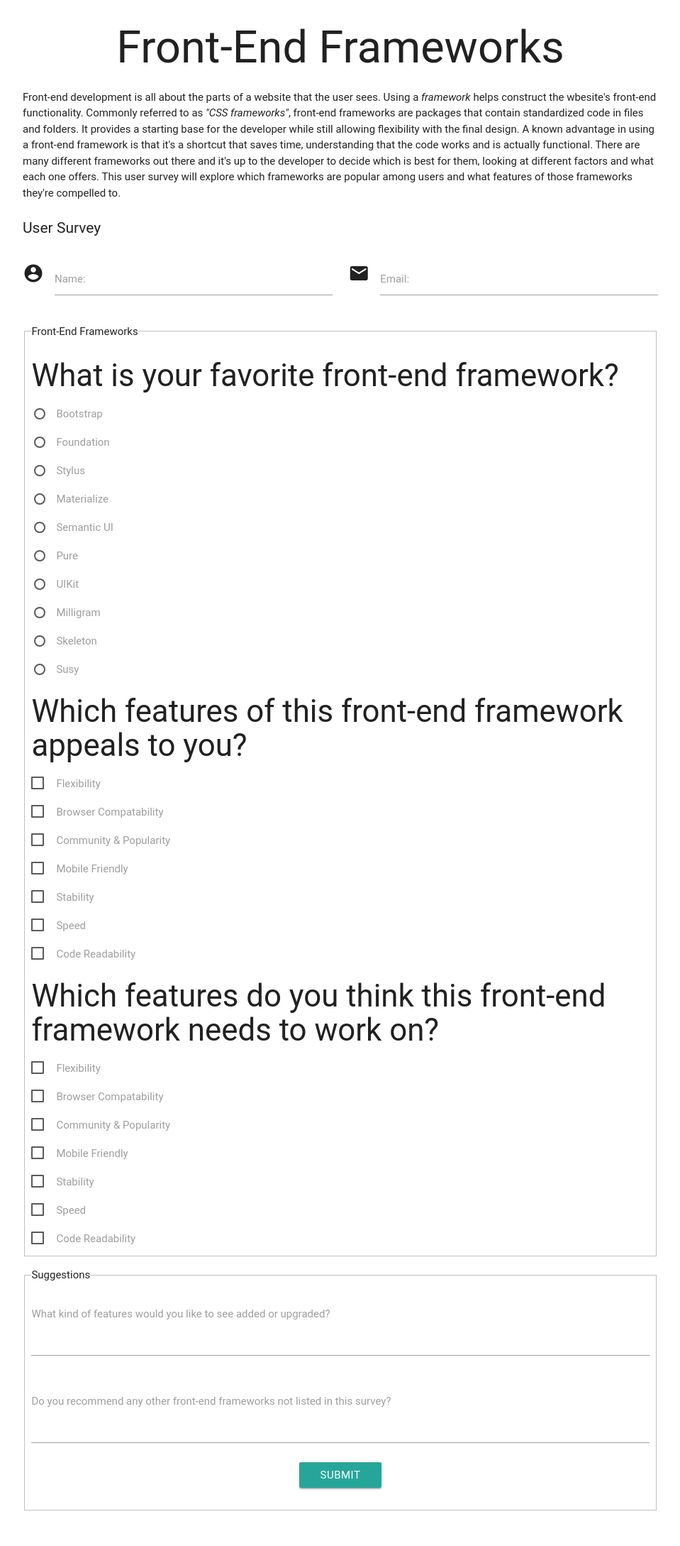
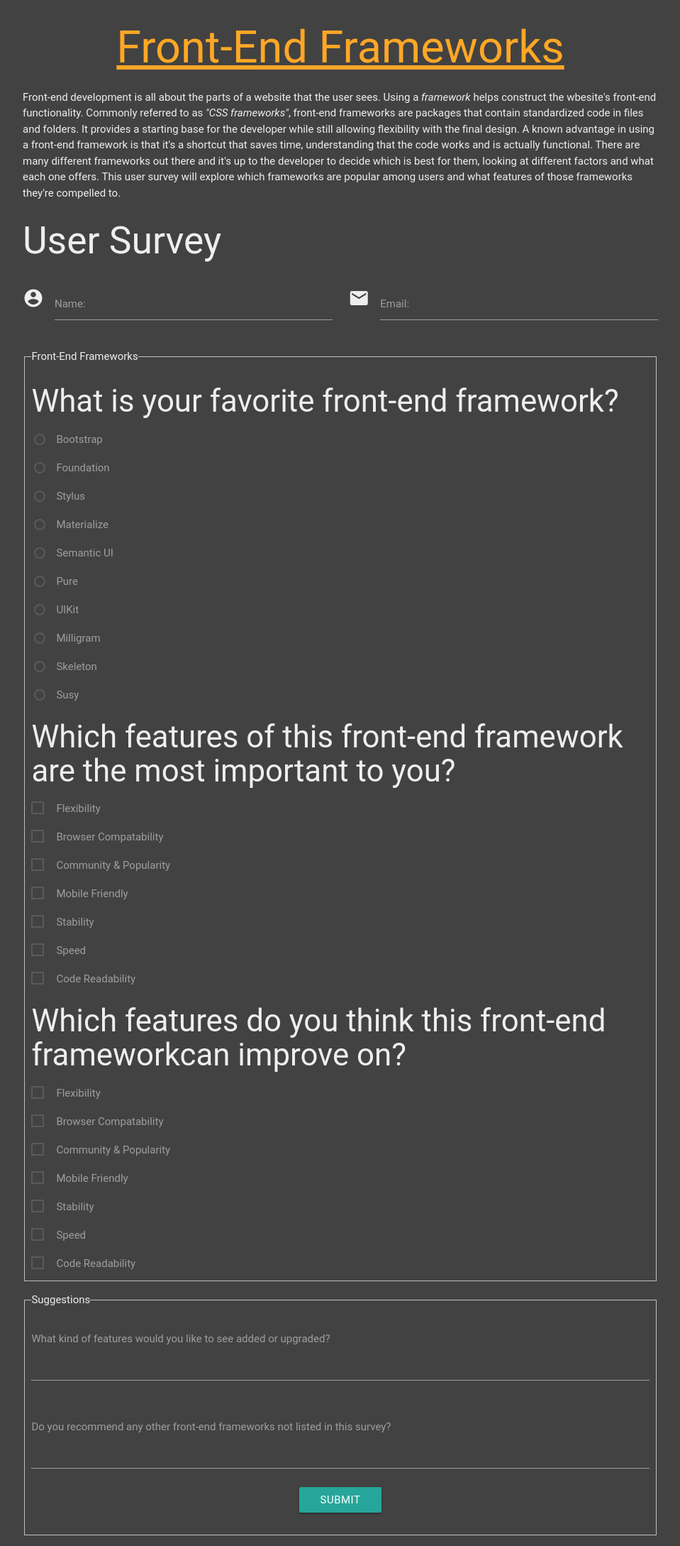
Before and after one commit to ahashim1/CSC174_Assignment8, a PHP site: page / in a window 1280 px wide. Shown: the whole page at 71% size, without its empty margins (160-1119 px from the left). Before the commit the page ends 2128 px from the top, so only its background shows below. Run offline with PHP 8.4, Linux system fonts and the light colour scheme; some libraries are stand-ins or nearby versions; some web fonts are replaced.

Commit message:
started working on colors

```diff
--- a/css/overrides.css
+++ b/css/overrides.css
@@ -3,6 +3,11 @@ fieldset{
 	margin-bottom:15px;
 }
 
-h2{
-	font-size:140%;
+body{
+	color:#eeeeee;
 }
+
+h1{
+	color:#ffa726;
+	text-decoration: underline;
+}
--- a/index.php
+++ b/index.php
@@ -21,7 +21,7 @@
 	<link rel="icon" href="images/favicon.ico" type="image/x-icon">
 </head>
 
-<body>
+<body class="grey darken-3">
 
 	<div class="container">
 
@@ -113,7 +113,7 @@
 						<label for="susy">Susy</label>
 					</p>
 
-				<h3>Which features of this front-end framework appeals to you?</h3>
+				<h3>Which features of this front-end framework are the most important to you?</h3>
 
 					<p>
 						<input type="checkbox" name="feature" id="flex">
@@ -151,7 +151,7 @@
 					</p>
 
 
-				<h3>Which features do you think this front-end framework needs to work on?</h3>
+				<h3>Which features do you think this front-end frameworkcan improve on?</h3>
 
 					<p>
 						<input type="checkbox" name="feature" id="flex">
```
